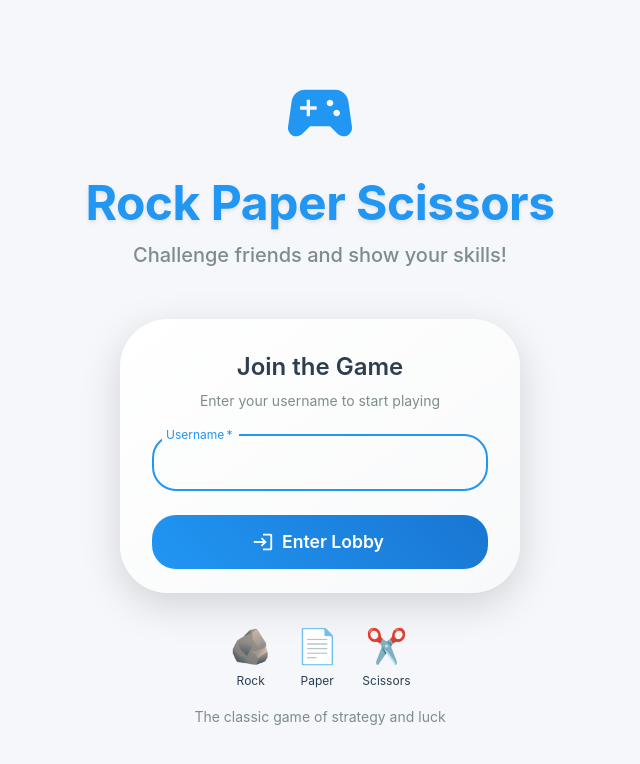
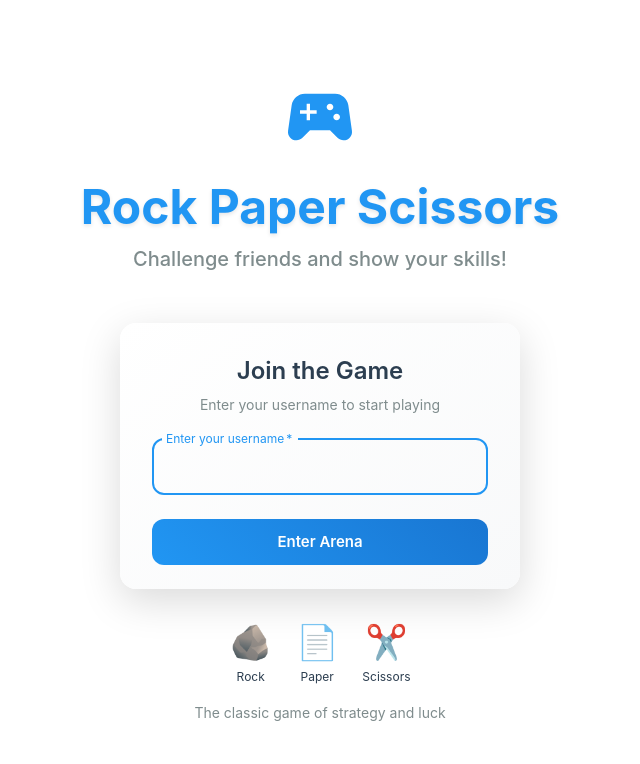
Before and after one commit to Bhargav-962/Rock-paper-scissors, a React (Vite) app: page /login in a window 1280 px wide. Shown: the top 764 px of the page, without its empty margins (320-960 px from the left). Built offline with nearby package versions, Linux system fonts and the light colour scheme.

Commit message:
Add validations

```diff
--- a/src/context/GameContext.jsx
+++ b/src/context/GameContext.jsx
@@ -3,7 +3,7 @@ import { getChannel } from '../services/bus';
 import { getPlayers, savePlayers, removePlayerById } from '../services/storage';
 import { WAIT_QUEUE_KEY } from '../constants';
 
-const GameContext = createContext(null);
+const GameContext = createContext();
 
 export function GameProvider({ children }) {
   const [players, setPlayers] = useState(() => getPlayers());
--- /dev/null
+++ b/src/hooks/useLoginValidation.js
@@ -0,0 +1,47 @@
+import { useState } from "react";
+import { validateEmptyField, validateMinLength, validateDuplicateEntry } from "../utils/validations";
+
+const useLoginValidation = (value, existingPlayers = []) => {
+    const [displayErrors, setDisplayErrors] = useState({});
+
+    const { username = "" } = value;
+
+    const formFocused = (field) => {
+        if (!field) {
+            setDisplayErrors(prev => ({
+                ...prev,
+                username: true
+            }));
+            return;
+        }
+        setDisplayErrors((prev) => ({ ...prev, [field]: true }));
+    };
+
+    // Validation functions for username field
+    const usernameValidation = () => {
+        return [
+            validateEmptyField(username, "Username is required"),
+            validateMinLength(username, 2, "Username must be at least 2 characters"),
+            validateDuplicateEntry(username, existingPlayers, "Username already taken")
+        ].filter(Boolean);
+    };
+
+    // Function to get all validation errors
+    const getValidationErrors = () => {
+        return {
+            username: usernameValidation()
+        };
+    };
+
+    const validationErrors = getValidationErrors();
+    const isFormValid = Object.values(validationErrors).every(arr => arr.length === 0);
+
+    return {
+        displayErrors,
+        formFocused,
+        validationErrors,
+        isFormValid
+    };
+};
+
+export default useLoginValidation;
--- a/src/pages/LoginPage.jsx
+++ b/src/pages/LoginPage.jsx
@@ -13,29 +13,50 @@ import {
 } from '@mui/material';
 import {
   SportsEsports as GameIcon,
-  Login as LoginIcon
 } from '@mui/icons-material';
 import { useNavigate } from 'react-router-dom';
 import { useGame } from '../context/GameContext';
 import { generateId } from '../utils/id';
+import useLoginValidation from '../hooks/useLoginValidation';
 
 export default function LoginPage() {
   const [username, setUsername] = useState('');
   const navigate = useNavigate();
-  const { players, registerPlayer } = useGame();
+  const { players, registerPlayer, currentPlayer } = useGame();
+
+  // Filter out current player from validation to avoid duplicate error on re-login
+  const playersForValidation = players.filter(player =>
+    !currentPlayer || player.id !== currentPlayer.id
+  );
+
+  // Use validation hook
+  const { displayErrors, formFocused, validationErrors, isFormValid } = useLoginValidation(
+    { username },
+    playersForValidation
+  );
 
   const handleSubmit = (e) => {
     e?.preventDefault();
-    const name = username.trim();
-    if (!name) return;
-    const taken = players.some((p) => p.username.toLowerCase() === name.toLowerCase());
-    if (taken) {
-      alert('Username already taken in another tab. Choose another one.');
+
+    // Trigger display of all errors
+    formFocused();
+
+    if (!isFormValid) {
       return;
     }
+
+    const name = username.trim();
     const player = { id: generateId(), username: name, score: 0 };
     registerPlayer(player);
     navigate('/lobby');
+  };
+
+  const handleUsernameChange = (e) => {
+    setUsername(e.target.value);
+  };
+
+  const handleUsernameBlur = () => {
+    formFocused('username');
   };
 
   return (
@@ -80,49 +101,30 @@ export default function LoginPage() {
                       Enter your username to start playing
                     </Typography>
                   </Box>
-
                   <TextField
-                    label="Username"
+                    label="Enter your username"
                     value={username}
-                    onChange={(e) => setUsername(e.target.value)}
+                    onChange={handleUsernameChange}
+                    onBlur={handleUsernameBlur}
                     variant="outlined"
                     fullWidth
                     required
                     autoFocus
-                    sx={{
-                      '& .MuiOutlinedInput-root': {
-                        borderRadius: 2,
-                        '&:hover fieldset': {
-                          borderColor: 'primary.main',
-                        },
-                        '&.Mui-focused fieldset': {
-                          borderWidth: 2,
-                        }
-                      }
-                    }}
+                    error={displayErrors.username && validationErrors.username.length > 0}
+                    helperText={
+                      displayErrors.username && validationErrors.username.length > 0
+                        ? validationErrors.username[0]
+                        : ''
+                    }
                   />
 
                   <Button
                     variant="contained"
                     onClick={handleSubmit}
                     size="large"
-                    startIcon={<LoginIcon />}
-                    sx={{
-                      borderRadius: 2,
-                      py: 1.5,
-                      textTransform: 'none',
-                      fontWeight: 600,
-                      fontSize: '1.1rem',
-                      background: 'linear-gradient(45deg, #2196F3, #1976D2)',
-                      '&:hover': {
-                        background: 'linear-gradient(45deg, #1976D2, #1565C0)',
-                        transform: 'translateY(-2px)',
-                        boxShadow: '0 6px 20px rgba(33, 150, 243, 0.4)'
-                      },
-                      transition: 'all 0.3s ease'
-                    }}
+                    disabled={displayErrors.username && !isFormValid}
                   >
-                    Enter Lobby
+                    Enter Arena
                   </Button>
                 </Stack>
               </form>
--- a/src/theme.js
+++ b/src/theme.js
@@ -2,35 +2,21 @@ import { createTheme } from '@mui/material/styles';
 
 const theme = createTheme({
   palette: {
-    mode: 'light',
     primary: {
       main: '#2196f3',
-      dark: '#1976d2',
-      light: '#64b5f6'
+      dark: '#1976d2'
     },
     secondary: {
-      main: '#ff5722',
-      dark: '#d84315',
-      light: '#ff8a65'
+      main: '#ff5722'
     },
     success: {
-      main: '#4caf50',
-      dark: '#388e3c',
-      light: '#81c784'
+      main: '#4caf50'
     },
     warning: {
-      main: '#ff9800',
-      dark: '#f57c00',
-      light: '#ffb74d'
+      main: '#ff9800'
     },
     error: {
-      main: '#f44336',
-      dark: '#d32f2f',
-      light: '#ef5350'
-    },
-    background: {
-      default: '#f5f7fa',
-      paper: '#ffffff'
+      main: '#f44336'
     },
     text: {
       primary: '#2c3e50',
@@ -39,18 +25,6 @@ const theme = createTheme({
   },
   typography: {
     fontFamily: '"Inter", "Roboto", "Helvetica", "Arial", sans-serif',
-    h1: {
-      fontWeight: 700,
-      letterSpacing: '-0.02em'
-    },
-    h2: {
-      fontWeight: 700,
-      letterSpacing: '-0.01em'
-    },
-    h3: {
-      fontWeight: 600,
-      letterSpacing: '-0.01em'
-    },
     h4: {
       fontWeight: 600
     },
@@ -64,9 +38,6 @@ const theme = createTheme({
       textTransform: 'none',
       fontWeight: 600
     }
-  },
-  shape: {
-    borderRadius: 12
   },
   components: {
     MuiButton: {
@@ -137,14 +108,6 @@ const theme = createTheme({
           fontWeight: 500
         }
       }
-    },
-    MuiLinearProgress: {
-      styleOverrides: {
-        root: {
-          borderRadius: 8,
-          height: 8
-        }
-      }
     }
   }
 });
--- /dev/null
+++ b/src/utils/validations.js
@@ -0,0 +1,12 @@
+export const validateEmptyField = (value = '', errorMessage = '') => {
+    return value.trim() === '' ? errorMessage : '';
+}
+
+export const validateMinLength = (value = '', minLength = 2, errorMessage = '') => {
+    return value.trim().length < minLength ? errorMessage : '';
+}
+
+export const validateDuplicateEntry = (text = '', existingUsers = [], errorMessage = '') => {
+    const isDuplicate = existingUsers.some(({ username }) => username.toLowerCase() === text.trim().toLowerCase());
+    return isDuplicate ? errorMessage : '';
+}
```
